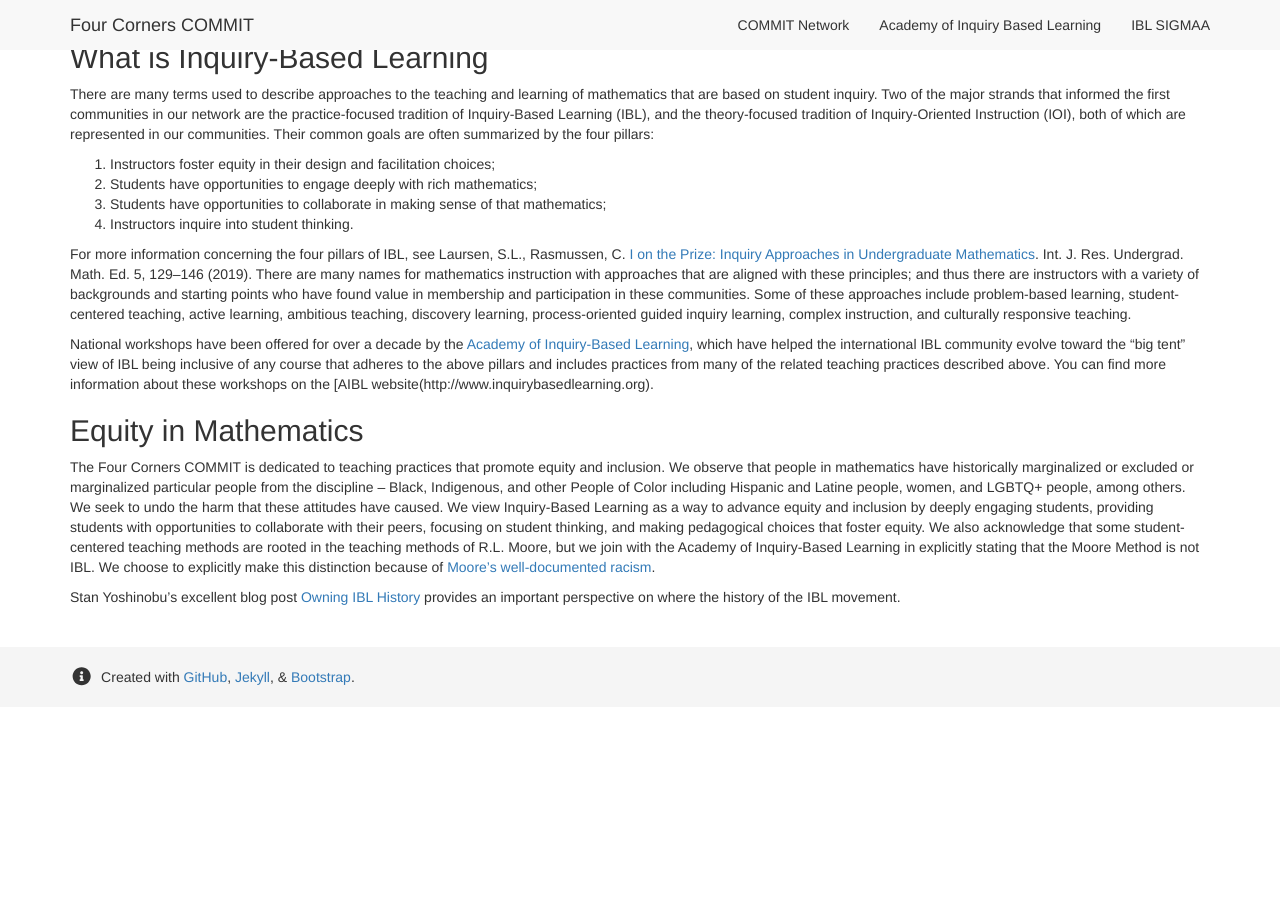
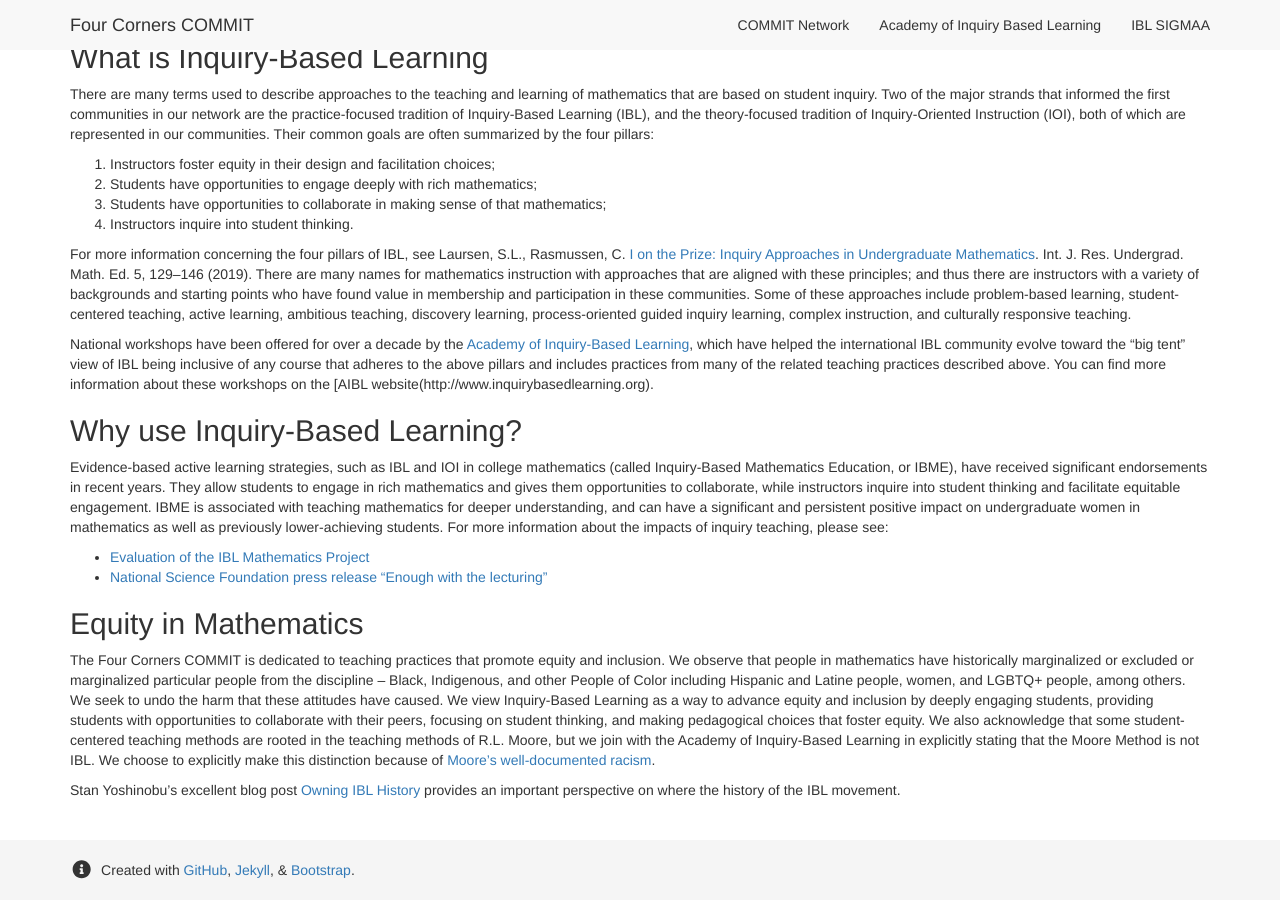
Before and after one commit to fourcornerscommit/fourcornerscommit.github.io, a Jekyll site: the page built from index.md, in a window 1280 px wide and 900 px high, scrolled down 602 px. Built offline with Jekyll 4.4.1, drawn with Linux system fonts in a browser that asks for light colours; nearby versions of some CDN libraries; before the commit the page ends 1309 px from its top, so only the background shows below that.

Commit message:
Added another section

```diff
--- a/index.md
+++ b/index.md
@@ -36,6 +36,12 @@ For more information concerning the four pillars of IBL, see Laursen, S.L., Rasm
 
 National workshops have been offered for over a decade by the [Academy of Inquiry-Based Learning](http://www.inquirybasedlearning.org), which have helped the international IBL community evolve toward the “big tent” view of IBL being inclusive of any course that adheres to the above pillars and includes practices from many of the related teaching practices described above. You can find more information about these workshops on the [AIBL website(http://www.inquirybasedlearning.org).
 
+## Why use Inquiry-Based Learning?
+Evidence-based active learning strategies, such as IBL and IOI in college mathematics (called Inquiry-Based Mathematics Education, or IBME), have received significant endorsements in recent years. They allow students to engage in rich mathematics and gives them opportunities to collaborate, while instructors inquire into student thinking and facilitate equitable engagement. IBME is associated with teaching mathematics for deeper understanding, and can have a significant and persistent positive impact on undergraduate women in mathematics as well as previously lower-achieving students. For more information about the impacts of inquiry teaching, please see:
+
+- [Evaluation of the IBL Mathematics Project](https://www.colorado.edu/eer/sites/default/files/attached-files/iblmathreportall_050211.pdf)
+- [National Science Foundation press release "Enough with the lecturing"](https://nsf.gov/news/news_summ.jsp?cntn_id=131403&org=NSF)
+
 ## Equity in Mathematics
 
 The Four Corners COMMIT is dedicated to teaching practices that promote equity and inclusion. We observe that people in mathematics have historically marginalized or excluded or marginalized particular people from the discipline -- Black, Indigenous, and other People of Color including Hispanic and Latine people, women, and LGBTQ+ people, among others. We seek to undo the harm that these attitudes have caused. We view Inquiry-Based Learning as a way to advance equity and inclusion by deeply engaging students, providing students with opportunities to collaborate with their peers, focusing on student thinking, and making pedagogical choices that foster equity. We also acknowledge that some student-centered teaching methods are rooted in the teaching methods of R.L. Moore, but we join with the Academy of Inquiry-Based Learning in explicitly stating that the Moore Method is not IBL. We choose to explicitly make this distinction because of [Moore’s well-documented racism](http://www.math.buffalo.edu/mad/special/RLMoore-racist-math.html).
```
